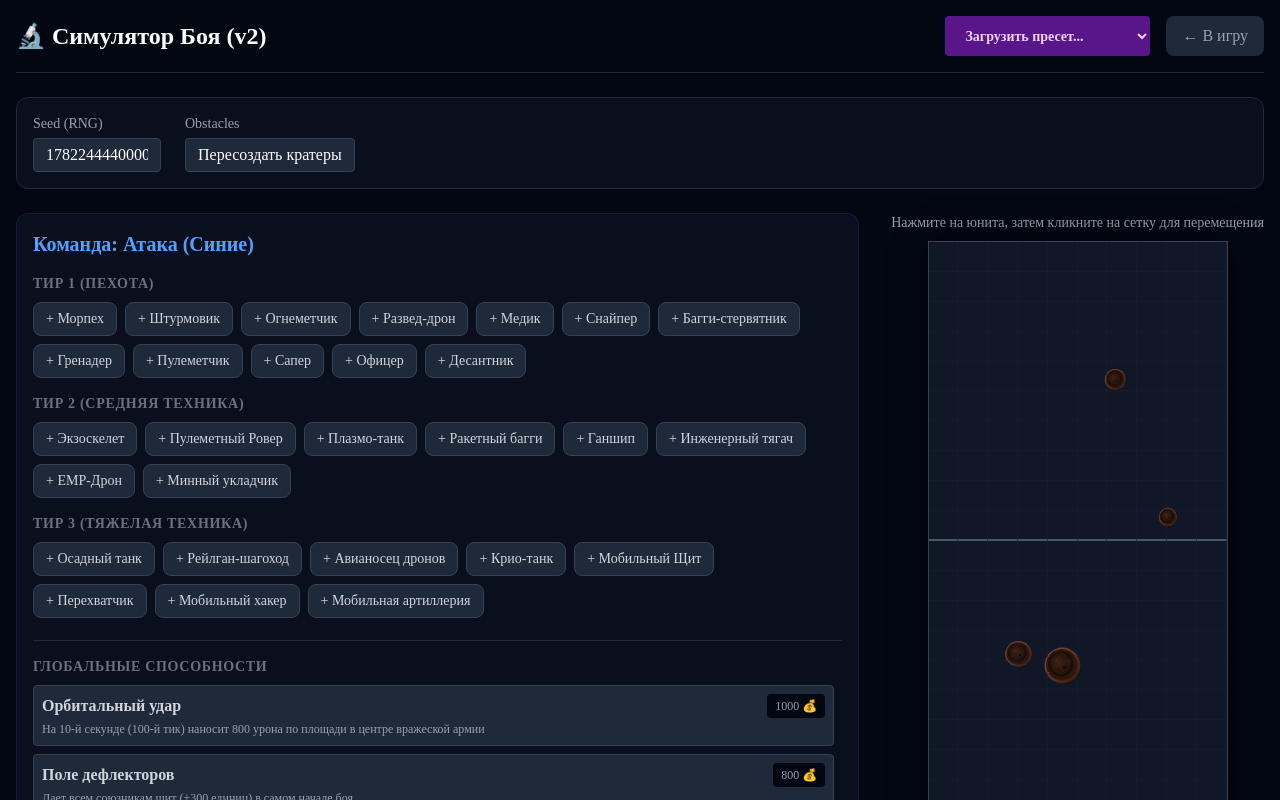
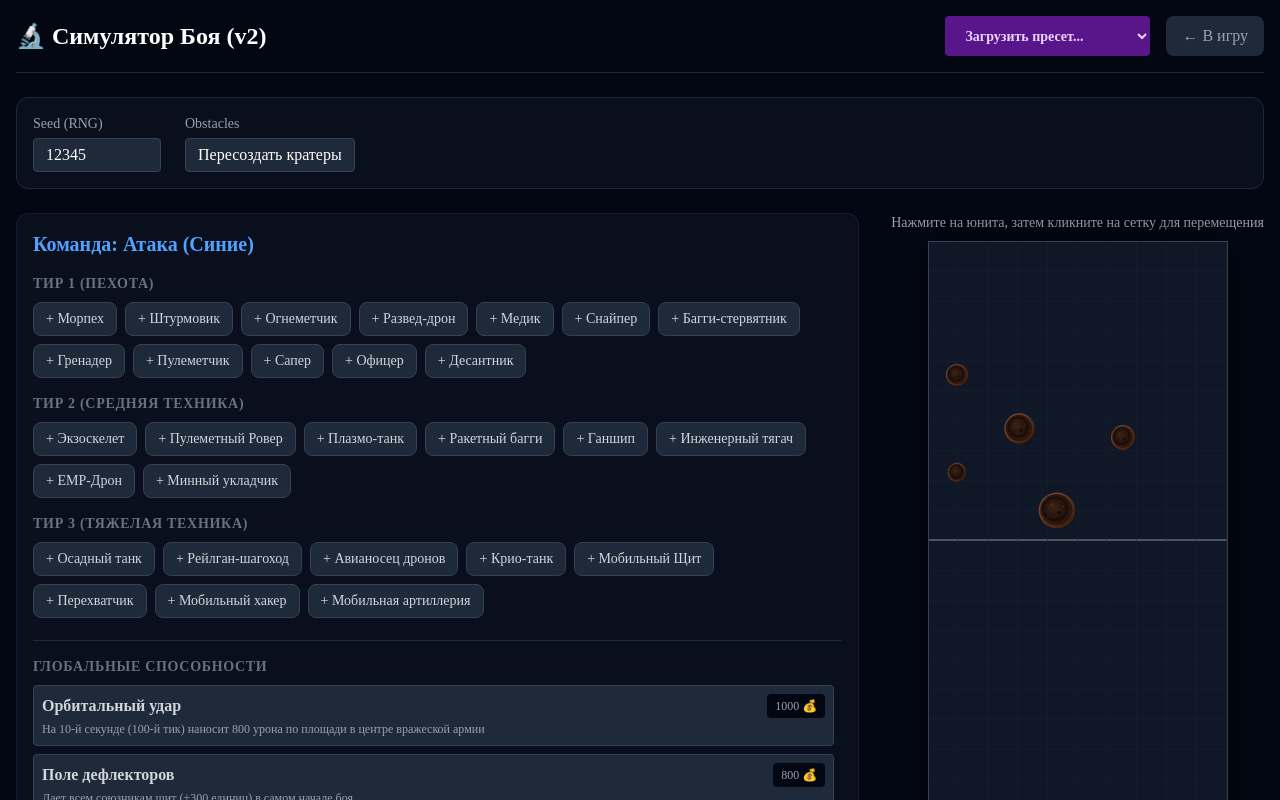
Before and after one commit to Llayon/Mars2050, a Next.js app: page /simulator2 in a window 1280 px wide. Shown: the top 800 px of the page. Built offline with nearby package versions, Linux system fonts and the light colour scheme.

Commit message:
fix(ci): keep replay visual files within limits

```diff
--- a/src/app/simulator2/page.tsx
+++ b/src/app/simulator2/page.tsx
@@ -1,8 +1,7 @@
 'use client'
 
-import { useState, useEffect } from 'react'
+import { useState } from 'react'
 import { UNIT_TYPES } from '@/domains/combat/combat.config'
-import { UPGRADES, GLOBAL_UPGRADES } from '@/domains/combat/combat.upgrades'
 import type { BattleTick, Obstacle, SimUnit, UnitRow, UnitTypeKey } from '@/domains/combat/combat.types'
 import { simulateBattle } from '@/domains/combat/combat.engine'
 import { generateObstacles } from '@/domains/combat/combat.utils'
@@ -18,13 +17,6 @@ export default function SimulatorPage() {
   const seed = parseInt(seedInput) || 0
   const [obstacles, setObstacles] = useState(() => generateObstacles(12345))
 
-  // Fix hydration mismatch: randomize seed only on client after mount
-  useEffect(() => {
-    const s = Date.now().toString()
-    setSeedInput(s)
-    setObstacles(generateObstacles(parseInt(s)))
-  }, [])
-
   function handleRegenerateObstacles() {
     setObstacles(generateObstacles(seed))
   }
@@ -38,7 +30,6 @@ export default function SimulatorPage() {
   const [attackerUnits, setAttackerUnits] = useState<UnitRow[]>([])
   const [defenderUnits, setDefenderUnits] = useState<UnitRow[]>([])
   const [replayData, setReplayData] = useState<{ attackerUnits: UnitRow[], defenderUnits: UnitRow[], logs: BattleTick[], winner: string, initialState: SimUnit[], obstacles?: Obstacle[] } | null>(null)
-
   const [attackerGlobals, setAttackerGlobals] = useState<string[]>([])
   const [defenderGlobals, setDefenderGlobals] = useState<string[]>([])
 
--- a/src/components/game/battle-replay-engine.ts
+++ b/src/components/game/battle-replay-engine.ts
@@ -1,7 +1,7 @@
 import { Application, Graphics, Text, Container, Assets, Sprite, Texture } from 'pixi.js'
 import { UNIT_TYPES } from '@/domains/combat/combat.config'
 import { UNIT_VISUALS } from './battle-replay-visuals'
-import { FIELD_WIDTH, FIELD_HEIGHT, getDir, SPRITE_PATHS, SPRITE_ATLASES, SPRITE_DIRS, getSizeRadius } from '@/domains/combat/combat.utils'
+import { FIELD_WIDTH, FIELD_HEIGHT, getDir, SPRITE_PATHS, SPRITE_ATLASES, SPRITE_DIRS } from '@/domains/combat/combat.utils'
 import type { BattleTick, UnitRow, SimUnit, UnitTypeKey, Obstacle } from '@/domains/combat/combat.types'
 import { setupCameraControls } from './battle-replay-camera'
 import { processVisualEffects, lerp } from './battle-replay-utils'
@@ -27,14 +27,11 @@ export type BattleReplayEngineProps = {
 
 export async function startBattleReplayEngine(props: BattleReplayEngineProps) {
   const { container, attackerUnits, defenderUnits, initialState, logs, obstacles } = props
-  const isDestroyed = false
   let cleanupEvents: (() => void) | null = null
 
   const app = new Application()
-  const TILE_SIZE = 40, BOARD_W = FIELD_WIDTH, BOARD_H = FIELD_HEIGHT
+  const BOARD_W = FIELD_WIDTH, BOARD_H = FIELD_HEIGHT
   await app.init({ width: BOARD_W, height: BOARD_H, backgroundColor: 0x1a1a2e, resolution: window.devicePixelRatio || 1, autoDensity: true })
-
-  if (isDestroyed) return { app, cleanupEvents, controls: null }
 
   let isPlaying = true
   let playbackSpeed = 1
@@ -207,14 +204,13 @@ export async function startBattleReplayEngine(props: BattleReplayEngineProps) {
 
     const easeOutQuad = (t: number) => t * (2 - t)
     const prog = easeOutQuad(Math.min(1, time / DUR))
-    const animFPS = 6 // Reduced from 12 to 6 frames per second
+    const animFPS = 6
     const fIdx = Math.floor(globalTime / (1000 / animFPS)) % 6
 
     Object.values(sprites).forEach(s => {
       s.c.x = lerp(s.sX, s.tX, prog); s.c.y = lerp(s.sY, s.tY, prog)
       layer.children.sort((a, b) => a.y - b.y)
       if (s.s && s.isAtlas && s.act && s.dir) {
-         // Shoot animation should play once per tick
          let f = fIdx;
          if (s.act === 'shoot') f = Math.min(5, Math.floor((time / DUR) * 6));
          else if (s.act === 'idle') f = 0;
```
